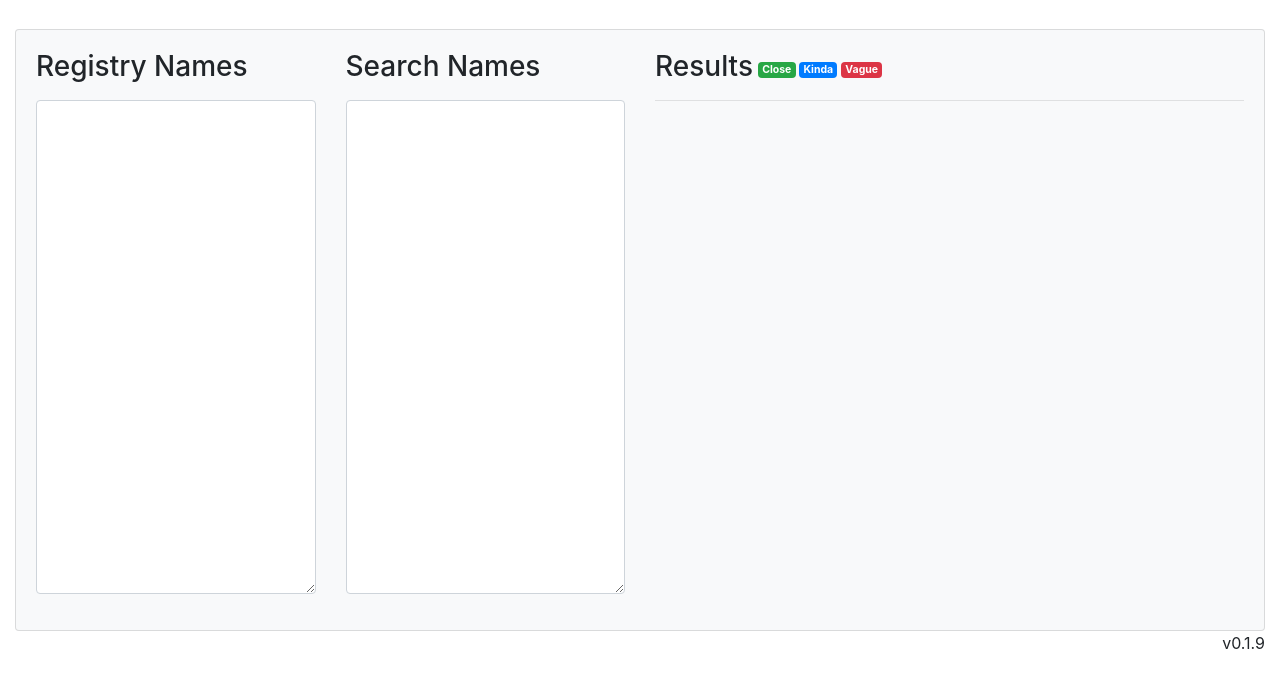
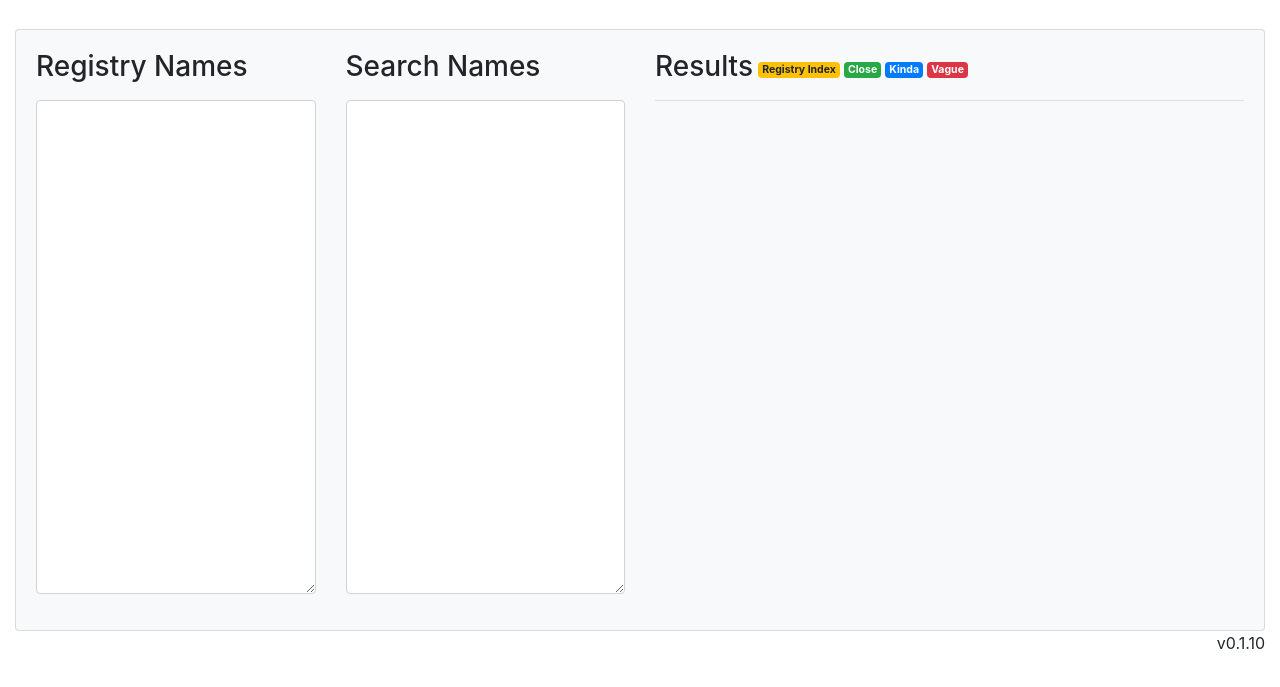
Before and after one commit to matthewlupo/rollcall, a plain HTML site: page index.html in a window 1280 px wide. Shown: the part 99-786 px from the top of the page. Drawn offline with nearby package versions, Linux system fonts and the light colour scheme.

Commit message:
More legend

```diff
--- a/index.html
+++ b/index.html
@@ -32,7 +32,7 @@
                     </div>
                 </div>
                 <div class="col-md-6">
-                    <h3>Results <span style='position: absolute; margin-top: 10px; margin-left: 5px; font-size: 0.5em;'><span class="badge badge-success">Close</span> <span class="badge badge-primary">Kinda</span> <span class="badge badge-danger">Vague</span></span></h3>
+                    <h3>Results <span style='position: absolute; margin-top: 10px; margin-left: 5px; font-size: 0.5em;'><span class="badge badge-warning">Registry Index</span> <span class="badge badge-success">Close</span> <span class="badge badge-primary">Kinda</span> <span class="badge badge-danger">Vague</span></span></h3>
                     <hr>
                     <div id="results">
                 </div>
@@ -41,7 +41,7 @@
     </div>
     <footer>
         <div class="float-right">
-            v0.1.9
+            v0.1.10
         </div>
     </footer>
 
```
